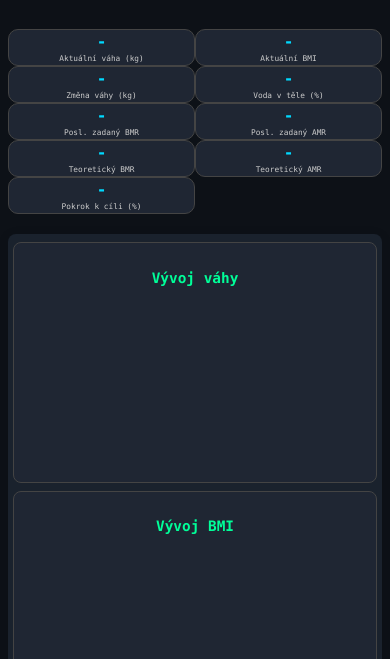
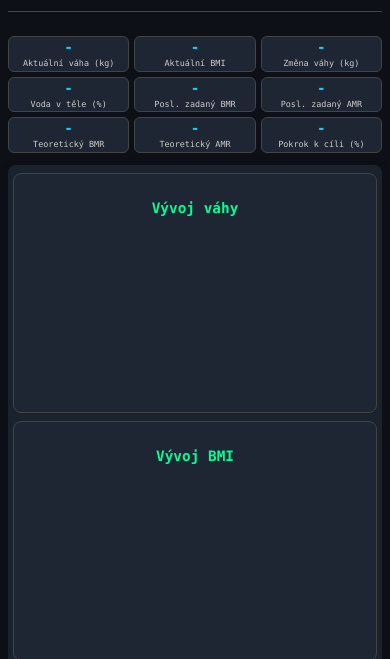
Before and after one commit to jirka22med/jirikuv-vahovy-tracker, a plain HTML site: page index.html in a window 390 px wide. Shown: the part 185-844 px from the top of the page. Drawn offline with nearby package versions, Linux system fonts and the light colour scheme; no server answers.

Commit message:
Update index.html

```diff
--- a/index.html
+++ b/index.html
@@ -7,11 +7,9 @@
   <script src="https://cdnjs.cloudflare.com/ajax/libs/jspdf/2.5.1/jspdf.umd.min.js"></script>
   <script src="https://cdnjs.cloudflare.com/ajax/libs/jspdf-autotable/3.5.23/jspdf.plugin.autotable.min.js"></script>
 
-<!-- Základní Firebase SDK knihovny (MUSÍ BÝT NAČTENY PRVNÍ!) -->
 <script src="https://www.gstatic.com/firebasejs/8.6.8/firebase-app.js"></script>
 <script src="https://www.gstatic.com/firebasejs/8.6.8/firebase-firestore.js"></script>
-
-<!-- A TEĎ NÁŠ VLASTNÍ SOUBOR S FIREBASE FUNKCEMI -->
+<script src="https://www.gstatic.com/firebasejs/8.6.8/firebase-messaging.js"></script>
 <script src="firebaseFunctions.js"></script>
   <style>
 body {
@@ -519,19 +517,20 @@ th {
 
   /* Statistiky */
   .stats {
-    gap: 0px;
+    grid-template-columns: repeat(auto-fit, minmax(120px, 1fr));
+    gap: 8px;
   }
 
   .stat-item {
-    padding: 2px 2px;
+    padding: 12px 8px;
   }
 
   .stat-value {
-    font-size: 1rem;
+    font-size: 1.3em;
   }
 
   .stat-label {
-    font-size: 0.6em;
+    font-size: 0.75em;
   }
 
   /* Grafy */
@@ -686,20 +685,26 @@ th {
   }
 
   /* Statistiky - dvousloupkový layout */
-  ..stats {
-    gap: 0px;
+  .stats {
+    grid-template-columns: 1fr 1fr;
+    gap: 6px;
+    margin: 12px 0;
   }
 
   .stat-item {
-    padding: 2px 2px;
+    padding: 8px 6px;
+    border-radius: 6px;
   }
 
   .stat-value {
-    font-size: 1rem;
+    font-size: 1.1em;
+    line-height: 1.2;
   }
 
   .stat-label {
-    font-size: 0.6em;
+    font-size: 0.65em;
+    margin-top: 2px;
+    line-height: 1.1;
   }
 
   /* Grafy - plná šířka */
@@ -833,11 +838,12 @@ th {
   }
 
   .stats {
-    gap: 0px;
+    grid-template-columns: 1fr 1fr 1fr;
+    gap: 4px;
   }
 
   .stat-item {
-    padding: 2px 2px;
+    padding: 5px 5px;
   }
 
   .stat-value {
@@ -943,19 +949,23 @@ th {
 
   /* Statistiky v portrait - 3 sloupce */
   .stats {
-    gap: 0px;
+    grid-template-columns: 1fr 1fr 1fr;
+    gap: 8px;
   }
 
   .stat-item {
-    padding: 2px 2px;
+    padding: 5px 5px;
+    text-align: center;
   }
 
   .stat-value {
-    font-size: 1rem;
+    font-size: 1.2em;
+    display: block;
   }
 
   .stat-label {
-    font-size: 0.6em;
+    font-size: 0.7em;
+    margin-top: 3px;
   }
 
   /* Tabulky v portrait - více vertikálního prostoru */
@@ -1041,7 +1051,8 @@ th {
 
   /* Extra kompaktní statistiky */
   .stats {
-    gap: 0px;
+    grid-template-columns: 2fr 2fr 2fr;
+    gap: 5px;
   }
 
   .stat-item {
@@ -1049,11 +1060,11 @@ th {
   }
 
   .stat-value {
-    font-size: 1rem;
+    font-size: 1.1em;
   }
 
   .stat-label {
-    font-size: 0.6em;
+    font-size: 0.65em;
   }
 
   /* Tabulky s extra scroll možnostmi */
@@ -1104,11 +1115,11 @@ th {
   }
 
   .stats {
-    gap: 0px;
+    gap: 3px;
   }
 
   .stat-item {
-    padding: 2px 2px;
+    padding: 6px 4px;
   }
 
   .stat-value {
@@ -1751,6 +1762,7 @@ table td button { /* Tato pravidla přepíší ty výše definované pro 768px a
             <input type="number" id="reminderInterval" min="1" max="30" value="7">
         </div>
         <button type="submit">Uložit připomínky</button>
+        <button type="button" onclick="window.requestNotificationPermission()">🔔 Povolit webová upozornění</button>
         </form>
 </div>
       </div>
```
Lines whose indentation alone changed are shown as unchanged.
